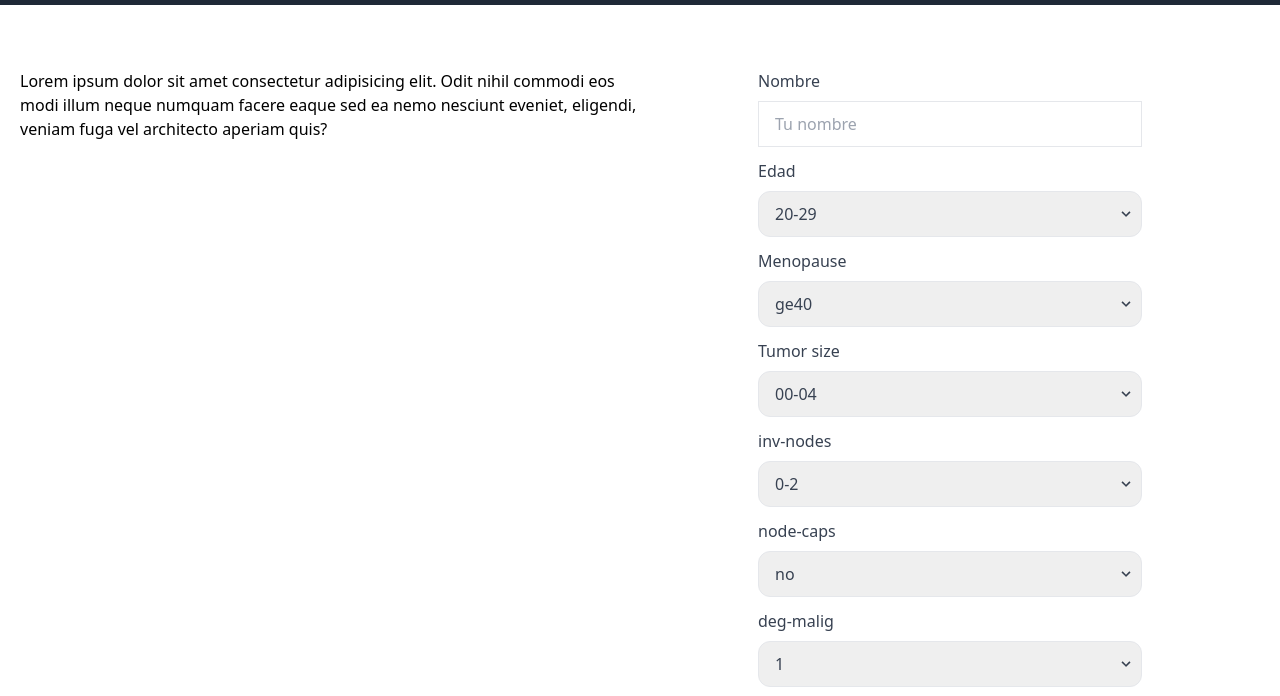
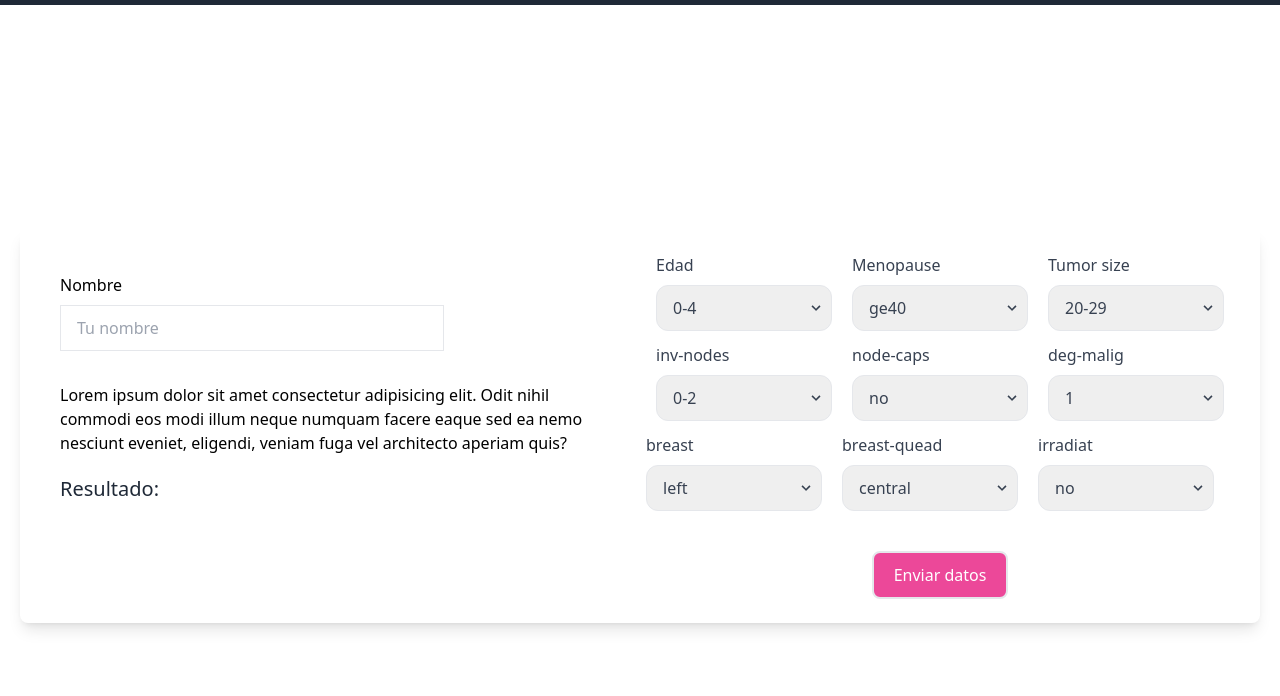
Before and after one commit to jeantpdev/breast-cancer-web, an Astro site: page /prueba in a window 1280 px wide. Shown: the part 75-771 px from the top of the page. Built offline with nearby package versions, Linux system fonts and the light colour scheme; Astro itself is replaced by a stand-in of ours.

Commit message:
Funcional
Se agrega la consulta a la API segun los datos ingresados y los muestra en pantalla

```diff
--- a/package.json
+++ b/package.json
@@ -18,6 +18,7 @@
     "@types/react": "^18.2.73",
     "@types/react-dom": "^18.2.23",
     "astro": "^4.5.12",
+    "axios": "^1.6.8",
     "react": "^18.2.0",
     "react-dom": "^18.2.0",
     "tailwindcss": "^3.4.3"
--- a/src/components/data/significado.json
+++ b/src/components/data/significado.json
@@ -1,5 +1,5 @@
 {
-    "tumorSize": ["30-34", "20-24", "15-19", "00-04", "25-29", "50-54", "10-14", "40-44", "35-39", "05-09", "45-49"],
+    "tumorSize": ["30-34", "20-24", "15-19", "0-4", "25-29", "50-54", "10-14", "40-44", "35-39", "5-9", "45-49"],
     "class": ["no-recurrence-events", "recurrence-events"],
     "age": ["30-39", "40-49", "60-69", "50-59", "70-79", "20-29"],
     "menopause": ["premeno", "ge40", "lt40"],
@@ -9,4 +9,4 @@
     "breast": ["left", "right"],
     "breastQuad": ["left_low", "right_up", "left_up", "right_low", "central"],
     "irradiat": ["no", "yes"]
-  }
+}
--- /dev/null
+++ b/src/components/data/significados.json
@@ -0,0 +1,11 @@
+{
+ "tumorSize": {"20-29": "0", "30-39": "1", "40-49": "2", "50-59": "3", "60-69": "4", "70-79": "5"},
+ "menopause":{"ge40": "0", "lt40": "1", "premeno": "2"},
+ "age": {"0-4": "0", "10-14": "1", "15-19": "2", "20-24": "3", "25-29": "4", "30-34": "5", "35-39": "6", "40-44": "7", "45-49": "8", "5-9": "9", "50-54": "10"},
+ "invNodes":{"0-2": "0", "12-14": "1", "15-17": "2", "24-26": "3", "3-5": "4", "6-8": "5", "9-11": "6"},
+ "nodeCaps":{"no": "0", "yes": "1"},
+ "degMalig":{"1": "0", "2": "1", "3": "2"},
+ "breast":{"left": "0", "right": "1"},
+ "breastQuad":{"central": "0", "left_low": "1", "left_up": "2", "right_low": "3", "right_up": "4"},
+ "irradiat":{"no": "0", "yes": "1"}
+}
--- /dev/null
+++ b/src/pages/PruebaReact.jsx
@@ -0,0 +1,244 @@
+import React, { useState } from 'react'
+import significados from "../components/data/significados.json";
+import axios from 'axios'
+
+export default function PruebaReact() {
+
+  const [resultado, setResultado] = useState("")
+
+  function getValues(){
+    const inputEdad = document.getElementById('inputAge').value;
+    const inputMenopause = document.getElementById('inputMenopause').value;
+    const inputTumorSize = document.getElementById('inputTumorSize').value;
+    const inputInvNodes = document.getElementById('inputInvNodes').value;
+    const inputNodeCaps = document.getElementById('inputNodeCaps').value;
+    const inputDegMalig = document.getElementById('inputDegMalig').value;
+    const inputBreast = document.getElementById('inputBreast').value;
+    const inputBreastQuad = document.getElementById('inputBreastQuad').value;
+    const inputIrradiat = document.getElementById('inputIrradiat').value;
+
+    return {inputEdad,
+            inputMenopause,
+            inputTumorSize,
+            inputInvNodes,
+            inputNodeCaps,
+            inputDegMalig,
+            inputBreast,
+            inputBreastQuad,
+            inputIrradiat
+          }
+  }
+
+  async function realizarPrueba(){
+    const values = getValues()
+    const res = await getData(values)
+    setResultado(res.data.resultado_prueba)
+    console.log(resultado)
+  }
+
+  async function getData(values){
+
+    const dataEnviar = {
+        "edad": values.inputEdad,
+        "menopausia": values.inputMenopause,
+        "tumorTamaño": values.inputTumorSize,
+        "invNodes": values.inputInvNodes,
+        "nodesCaps": values.inputNodeCaps,
+        "gradoTumor": values.inputDegMalig,
+        "breast": values.inputBreast,
+        "breastQuead": values.inputBreastQuad,
+        "irradiat": values.inputIrradiat
+    }
+
+    const res = axios({
+      method: "POST",
+      url: " http://127.0.0.1:5700/enviar-datos-prueba/",
+      data: dataEnviar
+  });
+  return res
+  }
+
+
+
+  return (
+    <div className="flex flex-col-reverse content-center gap-y-5 md:flex-row-reverse md:mt-56 rounded-lg shadow-lg py-6 px-5">
+
+      <div className="md:w-1/2">
+
+        <div className="flex flex-wrap justify-center">
+
+          <div className="flex flex-wrap gap-x-5 md:gap-x-5 md:gap-y-3 justify-center">
+
+            <div className="">
+              <label className="block w-96 md:w-auto text-gray-700 text-xm mb-2" htmlFor="grid-state">
+                Edad
+              </label>
+              <div className="relative">
+                <select id = 'inputAge' className="block appearance-none w-full md:w-44 border border-gray-200 text-gray-700 py-3 px-4 pr-8 rounded-xl leading-tight focus:outline-none focus:bg-white focus:border-gray-500">
+                {Object.keys(significados.age).map((clave, index) => (
+                  <option key={index} value={significados.age[clave]}>{clave}</option>
+                ))}
+                </select>
+                <div className="pointer-events-none absolute inset-y-0 right-0 flex items-center px-2 text-gray-700">
+                  <svg className="fill-current h-4 w-4" xmlns="http://www.w3.org/2000/svg" viewBox="0 0 20 20"><path d="M9.293 12.95l.707.707L15.657 8l-1.414-1.414L10 10.828 5.757 6.586 4.343 8z" /></svg>
+                </div>
+              </div>
+            </div>
+
+            <div className="">
+              <label className="block w-96 md:w-auto text-gray-700 text-xm mb-2" htmlFor="grid-state">
+                Menopause
+              </label>
+              <div className="relative">
+                <select id = 'inputMenopause' className="block appearance-none w-full md:w-44 border border-gray-200 text-gray-700 py-3 px-4 pr-8 rounded-xl leading-tight focus:outline-none focus:bg-white focus:border-gray-500">
+                {Object.keys(significados.menopause).map((clave, index) => (
+                  <option key={index} value={significados.menopause[clave]}>{clave}</option>
+                ))}
+                </select>
+                <div className="pointer-events-none absolute inset-y-0 right-0 flex items-center px-2 text-gray-700">
+                  <svg className="fill-current h-4 w-4" xmlns="http://www.w3.org/2000/svg" viewBox="0 0 20 20"><path d="M9.293 12.95l.707.707L15.657 8l-1.414-1.414L10 10.828 5.757 6.586 4.343 8z" /></svg>
+                </div>
+              </div>
+            </div>
+
+            <div className="">
+              <label className="block w-96 md:w-auto text-gray-700 text-xm mb-2" htmlFor="grid-state">
+                Tumor size
+              </label>
+              <div className="relative">
+                <select id = 'inputTumorSize' className="block appearance-none w-full md:w-44 border border-gray-200 text-gray-700 py-3 px-4 pr-8 rounded-xl leading-tight focus:outline-none focus:bg-white focus:border-gray-500">
+                {Object.keys(significados.tumorSize).map((clave, index) => (
+                  <option key={index} value={significados.tumorSize[clave]}>{clave}</option>
+                ))}
+                </select>
+                <div className="pointer-events-none absolute inset-y-0 right-0 flex items-center px-2 text-gray-700">
+                  <svg className="fill-current h-4 w-4" xmlns="http://www.w3.org/2000/svg" viewBox="0 0 20 20"><path d="M9.293 12.95l.707.707L15.657 8l-1.414-1.414L10 10.828 5.757 6.586 4.343 8z" /></svg>
+                </div>
+              </div>
+            </div>
+
+            <div className="">
+              <label className="block w-96 md:w-auto text-gray-700 text-xm mb-2" htmlFor="grid-state">
+                inv-nodes
+              </label>
+              <div className="relative">
+                <select id = 'inputInvNodes' className="block appearance-none w-full md:w-44 border border-gray-200 text-gray-700 py-3 px-4 pr-8 rounded-xl leading-tight focus:outline-none focus:bg-white focus:border-gray-500">
+                {Object.keys(significados.invNodes).map((clave, index) => (
+                  <option key={index} value={significados.invNodes[clave]}>{clave}</option>
+                ))}
+                </select>
+                <div className="pointer-events-none absolute inset-y-0 right-0 flex items-center px-2 text-gray-700">
+                  <svg className="fill-current h-4 w-4" xmlns="http://www.w3.org/2000/svg" viewBox="0 0 20 20"><path d="M9.293 12.95l.707.707L15.657 8l-1.414-1.414L10 10.828 5.757 6.586 4.343 8z" /></svg>
+                </div>
+              </div>
+            </div>
+
+            <div className="">
+              <label className="block w-96 md:w-auto text-gray-700 text-xm mb-2" htmlFor="grid-state">
+                node-caps
+              </label>
+              <div className="relative">
+                <select id = 'inputNodeCaps' className="block appearance-none w-full md:w-44 border border-gray-200 text-gray-700 py-3 px-4 pr-8 rounded-xl leading-tight focus:outline-none focus:bg-white focus:border-gray-500">
+                {Object.keys(significados.nodeCaps).map((clave, index) => (
+                  <option key={index} value={significados.nodeCaps[clave]}>{clave}</option>
+                ))}
+                </select>
+                <div className="pointer-events-none absolute inset-y-0 right-0 flex items-center px-2 text-gray-700">
+                  <svg className="fill-current h-4 w-4" xmlns="http://www.w3.org/2000/svg" viewBox="0 0 20 20"><path d="M9.293 12.95l.707.707L15.657 8l-1.414-1.414L10 10.828 5.757 6.586 4.343 8z" /></svg>
+                </div>
+              </div>
+            </div>
+
+            <div className="">
+              <label className="block w-96 md:w-auto text-gray-700 text-xm mb-2" htmlFor="grid-state">
+                deg-malig
+              </label>
+              <div className="relative">
+                <select id = 'inputDegMalig' className="block appearance-none w-full md:w-44 border border-gray-200 text-gray-700 py-3 px-4 pr-8 rounded-xl leading-tight focus:outline-none focus:bg-white focus:border-gray-500">
+                {Object.keys(significados.degMalig).map((clave, index) => (
+                  <option key={index} value={significados.degMalig[clave]}>{clave}</option>
+                ))}
+                </select>
+                <div className="pointer-events-none absolute inset-y-0 right-0 flex items-center px-2 text-gray-700">
+                  <svg className="fill-current h-4 w-4" xmlns="http://www.w3.org/2000/svg" viewBox="0 0 20 20"><path d="M9.293 12.95l.707.707L15.657 8l-1.414-1.414L10 10.828 5.757 6.586 4.343 8z" /></svg>
+                </div>
+              </div>
+            </div>
+
+            <div className="">
+              <label className="block w-96 md:w-auto text-gray-700 text-xm mb-2" htmlFor="grid-state">
+                breast
+              </label>
+              <div className="relative">
+                <select id = 'inputBreast' className="block appearance-none w-full md:w-44 border border-gray-200 text-gray-700 py-3 px-4 pr-8 rounded-xl leading-tight focus:outline-none focus:bg-white focus:border-gray-500">
+                {Object.keys(significados.breast).map((clave, index) => (
+                  <option key={index} value={significados.breast[clave]}>{clave}</option>
+                ))}
+                </select>
+                <div className="pointer-events-none absolute inset-y-0 right-0 flex items-center px-2 text-gray-700">
+                  <svg className="fill-current h-4 w-4" xmlns="http://www.w3.org/2000/svg" viewBox="0 0 20 20"><path d="M9.293 12.95l.707.707L15.657 8l-1.414-1.414L10 10.828 5.757 6.586 4.343 8z" /></svg>
+                </div>
+              </div>
+            </div>
+
+            <div className="">
+              <label className="block w-96 md:w-auto text-gray-700 text-xm mb-2" htmlFor="grid-state">
+                breast-quead
+              </label>
+              <div className="relative">
+                <select id = 'inputBreastQuad' className="block appearance-none w-full md:w-44 border border-gray-200 text-gray-700 py-3 px-4 pr-8 rounded-xl leading-tight focus:outline-none focus:bg-white focus:border-gray-500">
+                {Object.keys(significados.breastQuad).map((clave, index) => (
+                  <option key={index} value={significados.breastQuad[clave]}>{clave}</option>
+                ))}
+                </select>
+                <div className="pointer-events-none absolute inset-y-0 right-0 flex items-center px-2 text-gray-700">
+                  <svg className="fill-current h-4 w-4" xmlns="http://www.w3.org/2000/svg" viewBox="0 0 20 20"><path d="M9.293 12.95l.707.707L15.657 8l-1.414-1.414L10 10.828 5.757 6.586 4.343 8z" /></svg>
+                </div>
+              </div>
+            </div>
+
+            <div className="">
+              <label className="block w-96 md:w-auto text-gray-700 text-xm mb-2" htmlFor="grid-state">
+                irradiat
+              </label>
+              <div className="relative">
+                <select id = 'inputIrradiat' className="block appearance-none w-full md:w-44 border border-gray-200 text-gray-700 py-3 px-4 pr-8 rounded-xl leading-tight focus:outline-none focus:bg-white focus:border-gray-500">
+                {Object.keys(significados.irradiat).map((clave, index) => (
+                  <option key={index} value={significados.irradiat[clave]}>{clave}</option>
+                ))}
+                </select>
+                <div className="pointer-events-none absolute inset-y-0 right-0 flex items-center px-2 text-gray-700">
+                  <svg className="fill-current h-4 w-4" xmlns="http://www.w3.org/2000/svg" viewBox="0 0 20 20"><path d="M9.293 12.95l.707.707L15.657 8l-1.414-1.414L10 10.828 5.757 6.586 4.343 8z" /></svg>
+                </div>
+
+              </div>
+            </div>
+
+            <div>
+                <p className='block sm:hidden text-xl text-gray-800 mt-10'>Resultado: <span>{resultado && resultado}</span></p>
+            </div>
+
+          </div>
+
+          <button className='font-medium px-5 py-2.5 mt-10 text-center transition rounded-lg focus-visible:ring-2 ring-offset-2 ring-gray-200 bg-pink-500 text-white hover:bg-pink-600 border-2 border-transparent"' onClick={realizarPrueba}>Enviar datos</button>
+
+        </div>
+
+      </div>
+
+      <div className="md:w-1/2 flex flex-col gap-y-5 px-5 py-5 rounded-lg" >
+        <div className="">
+            <label className="block w-96 md:w-full text-xm mb-2" htmlFor="grid-first-name">
+              Nombre
+            </label>
+            <input className="appearance-none block w-full md:w-96  border py-3 px-4 mb-3 leading-tight focus:outline-none focus:bg-white" type="text" placeholder="Tu nombre"/>
+        </div>
+
+        <p>Lorem ipsum dolor sit amet consectetur adipisicing elit. Odit nihil commodi eos modi illum neque numquam facere eaque sed ea nemo nesciunt eveniet, eligendi, veniam fuga vel architecto aperiam quis?</p>
+
+        <p className='hidden sm:block text-xl text-gray-800'>Resultado: <span>{resultado && resultado}</span></p>
+      </div>
+
+    </div>
+  )
+}
--- a/src/pages/index.astro
+++ b/src/pages/index.astro
@@ -3,6 +3,6 @@ import Layout from '../layouts/Layout.astro';
 import Hero from '../components/Hero.astro';
 ---
 
-<Layout title="Welcome to Astro.">
+<Layout title="Inicio">
 	<Hero />
 </Layout>
--- a/src/pages/prueba.astro
+++ b/src/pages/prueba.astro
@@ -1,8 +1,9 @@
 ---
 import Layout from '../layouts/Layout.astro';
 import Pruebas from '../components/Prueba.astro';
+import PruebaReact from '../pages/PruebaReact';
 ---
 
-<Layout title="Welcome to Astro.">
-    <Pruebas />
+<Layout title="Prueba">
+    <PruebaReact client:load/>
 </Layout>
```
Also changed, not shown: src/pages/pruebamd.md (added, +15 -0 lines), 1 other file.
